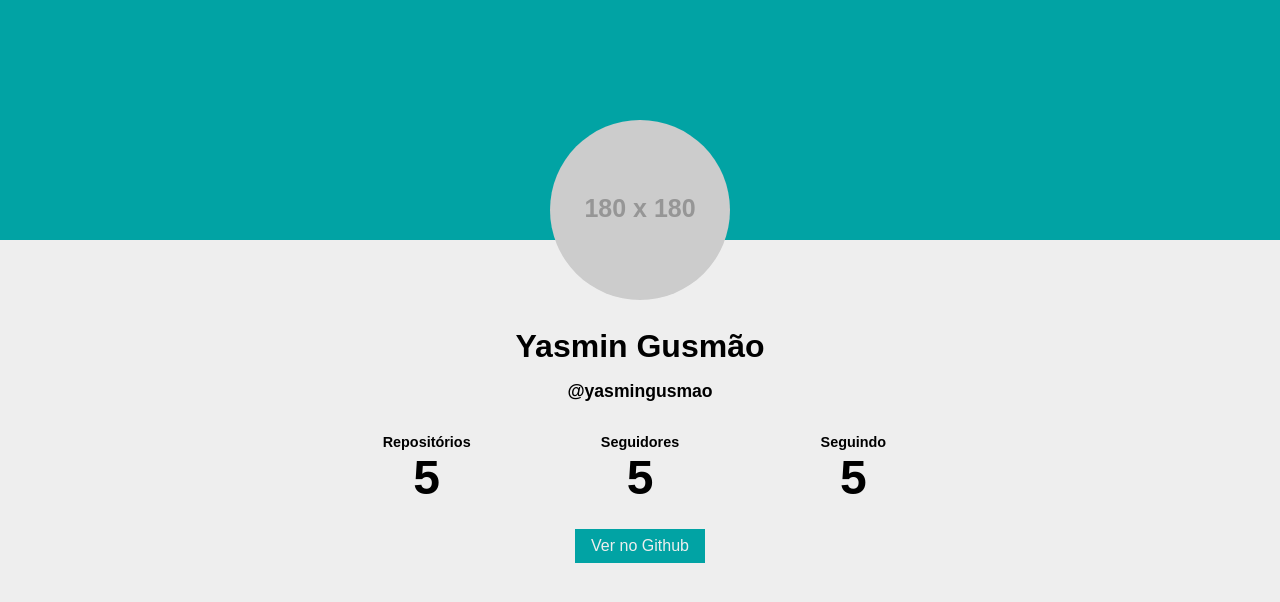
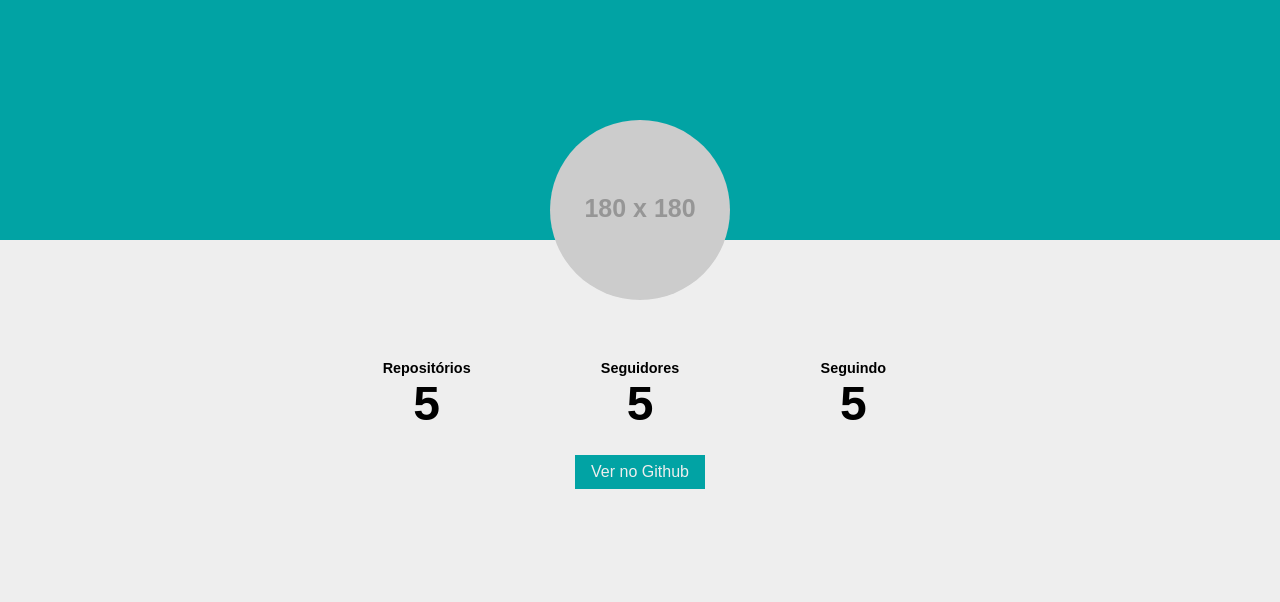
Before and after one commit to yasmingusmao/curso_ebac_frontend, a plain HTML site: page index.html in a window 1280 px wide. Drawn offline with Linux system fonts and the light colour scheme; no server answers; placeholder pictures from the web are drawn by us.

Commit message:
retirando informação do html

```diff
--- a/index.html
+++ b/index.html
@@ -11,8 +11,8 @@
     <header>
         <div class="container">
             <img class="profile-avatar" id="avatar" src="https://placehold.co/180x180" alt=".">
-            <h1 class="profile-name" id="name">Yasmin Gusmão</h1>
-            <h2 class="profile-username" id="username">@yasmingusmao</h2>
+            <h1 class="profile-name" id="name"></h1>
+            <h2 class="profile-username" id="username"></h2>
             <ul class="numbers">
                 <li class="numbers-item" id="repos">
                     <h4>Repositórios</h4>
```
